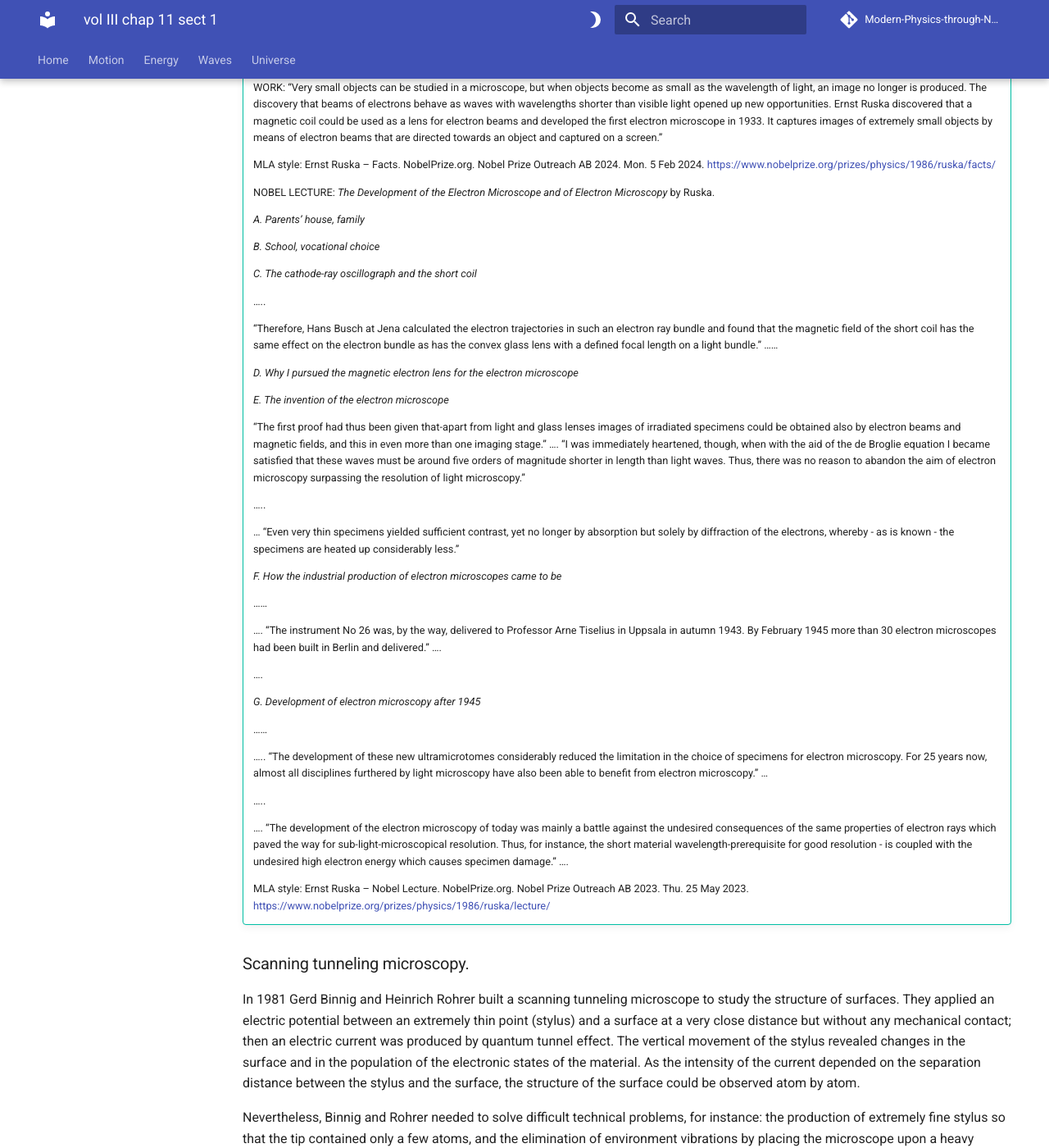
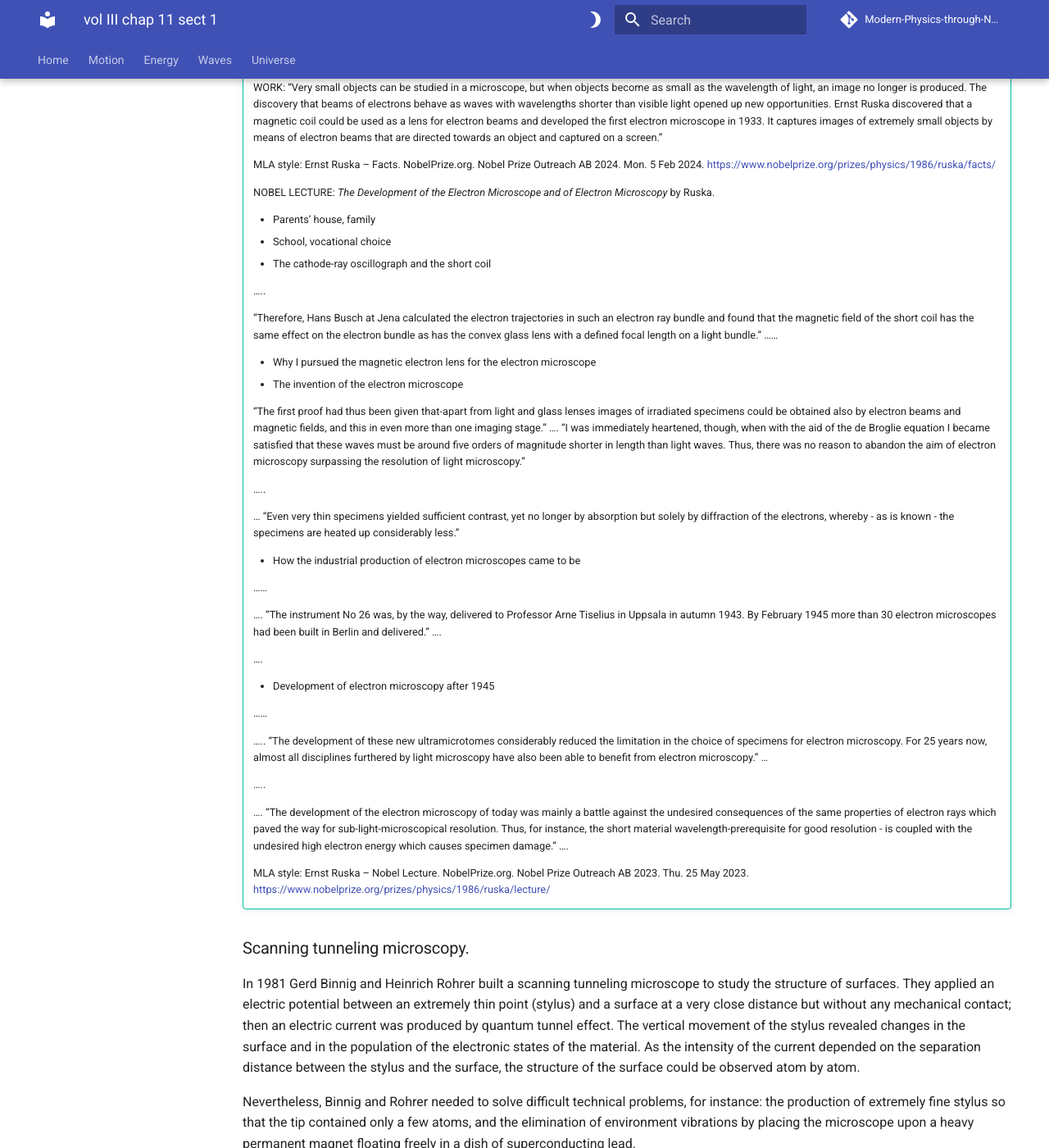
Before and after one commit to modphysnobel/modphysnobel.github.io, an MkDocs documentation site: the page built from docs/vol-III/vol-III-chap-11-sect-1.md, in a window 1280 px wide and 1400 px high, scrolled down 4081 px. Shown: the whole window at 82% size. Built offline with MkDocs 1.6.1 and Material for MkDocs 9.7.7, drawn with Linux system fonts in a browser that asks for light colours; some web fonts are replaced; comment, search, counter and statistics services are not loaded; some of the changed text lies outside the part shown.

```diff
--- a/docs/vol-III/vol-III-chap-11-sect-1.md
+++ b/docs/vol-III/vol-III-chap-11-sect-1.md
@@ -121,19 +121,16 @@ The contributions made by Ernst Ruska are now considered in two parts: (1) by in
 
 	NOBEL LECTURE: *The Development of the Electron Microscope and of Electron Microscopy* by Ruska.
 
-	*A.	Parents’ house, family*
-
-	*B.	School, vocational choice*
-
-	*C.	The cathode-ray oscillograph and the short coil*
+	- Parents’ house, family
+	- School, vocational choice
+	- The cathode-ray oscillograph and the short coil
 
 	…..
 
 	“Therefore, Hans Busch at Jena calculated the electron trajectories in such an electron ray bundle and found that the magnetic field of the short coil has the same effect on the electron bundle as has the convex glass lens with a defined focal length on a light bundle.” ……
 
-	*D.   Why I pursued the magnetic electron lens for the electron microscope*
-
-	*E.	The invention of the electron microscope*
+	- Why I pursued the magnetic electron lens for the electron microscope
+	- The invention of the electron microscope
 
 	“The first proof had thus been given that-apart from light and glass lenses images of irradiated specimens could be obtained also by electron beams and magnetic fields, and this in even more than one imaging stage.” …. “I was immediately heartened, though, when with the aid of the de Broglie equation I became satisfied that these waves must be around five orders of magnitude shorter in length than light waves. Thus, there was no reason to abandon the aim of electron microscopy surpassing the resolution of light microscopy.”
 
@@ -141,7 +138,7 @@ The contributions made by Ernst Ruska are now considered in two parts: (1) by in
 
 	… “Even very thin specimens yielded sufficient contrast, yet no longer by absorption but solely by diffraction of the electrons, whereby - as is known - the specimens are heated up considerably less.”
 
-	*F.	How the industrial production of electron microscopes came to be*
+	- How the industrial production of electron microscopes came to be
 
 	……
 
@@ -149,7 +146,7 @@ The contributions made by Ernst Ruska are now considered in two parts: (1) by in
 
 	….
 
-	*G.	Development of electron microscopy after 1945*
+	- Development of electron microscopy after 1945
 
 	……
 
@@ -218,14 +221,14 @@ Shull developed neutron scattering techniques based on the diffraction of elasti
 
 	NOBEL LECTURE: *Slow Neutron Spectroscopy and the Grand Atlas of the Physical World* by Brockhouse.
 
-	A.	The NEUTRON and its APPLICATIONS<br>
-	The GRAND ATLAS<br>
-	SLOW NEUTRON SPECTROMETRY<br>
-	Absorption Methods<br>
-	The Triple-Axis Spectrometer<br>
-	Developments in Apparatus and Methods<br>
-	Phonons, Dispersion Curves and Interatomic Forces<br>
-	Nature, Neutron Spectroscopy and the Grand Atlas
+	- The NEUTRON and its APPLICATIONS<br>
+	- The GRAND ATLAS<br>
+	- SLOW NEUTRON SPECTROMETRY<br>
+	- Absorption Methods<br>
+	- The Triple-Axis Spectrometer<br>
+	- Developments in Apparatus and Methods<br>
+	- Phonons, Dispersion Curves and Interatomic Forces<br>
+	- Nature, Neutron Spectroscopy and the Grand Atlas
 
 	MLA style: Bertram N. Brockhouse – Nobel Lecture. NobelPrize.org. Nobel Prize Outreach AB 2023. Sat. 27 May 2023. https://www.nobelprize.org/prizes/physics/1994/brockhouse/lecture/
 
```
Also changed, not shown: other parts of docs/vol-III/vol-III-chap-11-sect-1.md (+6 -0 lines).
